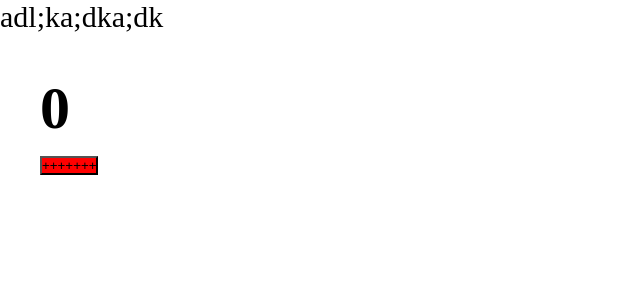
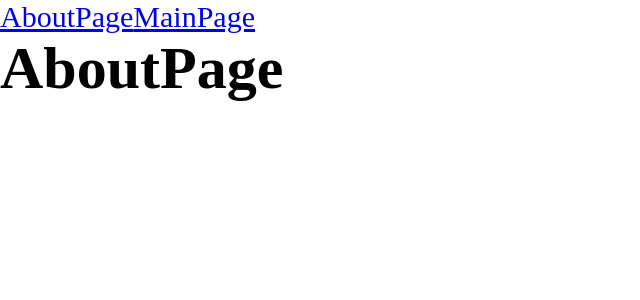
Before and after one commit to ernestqweqwe/prodvinuti-front1, a React app: page /about in a window 1280 px wide. Shown: the top 300 px of the page, without its empty margins (0-640 px from the left). Built offline with nearby package versions, Linux system fonts and the light colour scheme; the HTML template or start-up script is replaced by a standard one.

Commit message:
6) базовый роутинг

```diff
--- a/package.json
+++ b/package.json
@@ -32,6 +32,7 @@
   },
   "dependencies": {
     "react": "^17.0.2",
-    "react-dom": "^17.0.2"
+    "react-dom": "^17.0.2",
+    "react-router-dom": "^6.2.1"
   }
 }
--- a/src/App.tsx
+++ b/src/App.tsx
@@ -1,13 +1,18 @@
-import {Counter} from './components/Counter'
+import { Link, Route, Routes } from 'react-router-dom'
 import './index.scss'
+import AboutPage from './pages/AboutPage/AboutPage';
+import MainPage from './pages/MainPage/MainPage';
 
 
 const App = () => {
   return (
-
     <div className='app'>
-      adl;ka;dka;dk
-    <Counter/>
+      <Link to={'/about'}>AboutPage</Link>
+      <Link to={'/'}>MainPage</Link>
+      <Routes>
+        <Route path={'/about'} element={<AboutPage/>}/>
+        <Route path={'/'} element={<MainPage/>}/>
+      </Routes>
     </div>
   )
 }
--- a/src/index.tsx
+++ b/src/index.tsx
@@ -1,7 +1,10 @@
 import { render } from "react-dom";
 import App from "./App";
+import { BrowserRouter } from "react-router-dom";
 
 render (
-    <App/>,
+    <BrowserRouter>
+        <App/>
+    </BrowserRouter>,
     document.getElementById('root')
 )
--- /dev/null
+++ b/src/pages/AboutPage/AboutPage.tsx
@@ -0,0 +1,8 @@
+
+const AboutPage = () => {
+  return (
+    <h1>AboutPage</h1>
+  )
+}
+
+export default AboutPage
--- /dev/null
+++ b/src/pages/MainPage/MainPage.tsx
@@ -0,0 +1,8 @@
+
+const MainPage = () => {
+  return (
+    <h1>MainPage</h1>
+  )
+}
+
+export default MainPage
```
Also changed, not shown: 1 other file (tests, documents, lock files or other folders).
